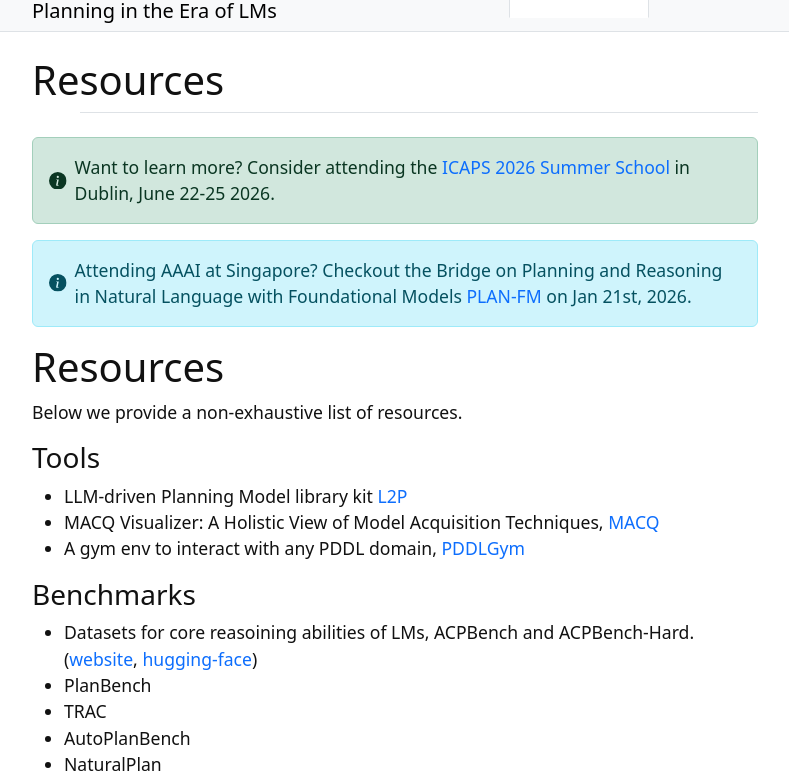
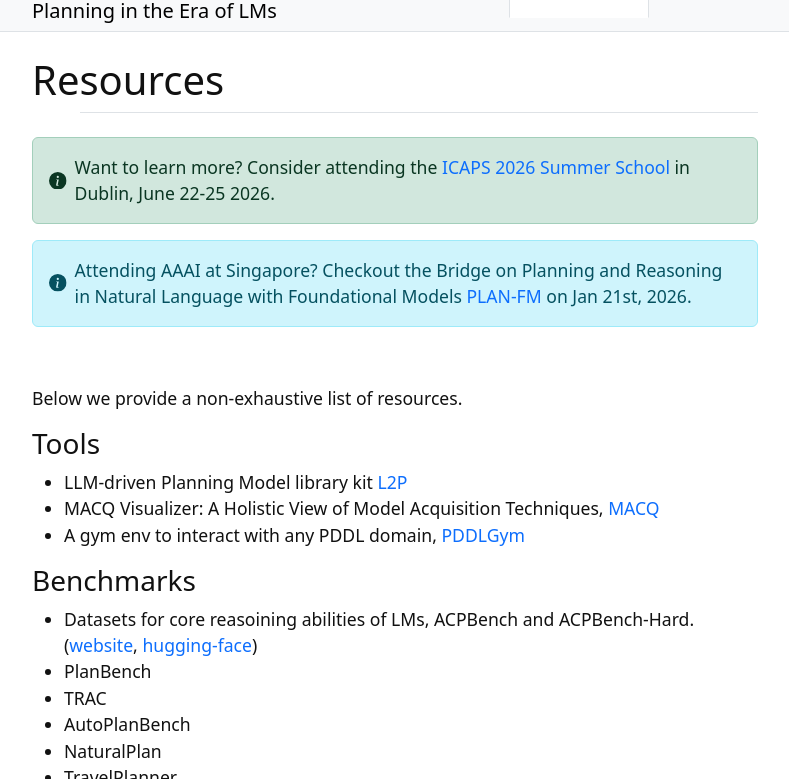
Before and after one commit to planning-llm-era/planning-llm-era.github.io, a Jekyll site: the page built from content/0-resources.md, in a window 1280 px wide and 900 px high, cut to the strip 121-900 px from the top of the window. Shown: the whole strip, without its empty margins (245-1034 px from the left). Built offline with Jekyll 4.4.1, drawn with Linux system fonts in a browser that asks for light colours.

Commit message:
fix title

```diff
--- a/content/0-resources.md
+++ b/content/0-resources.md
@@ -25,7 +25,7 @@ nav: Resources and References
   </div>
 </div>
 
-# Resources
+<br>
 
 Below we provide a non-exhaustive list of resources.
 
```
